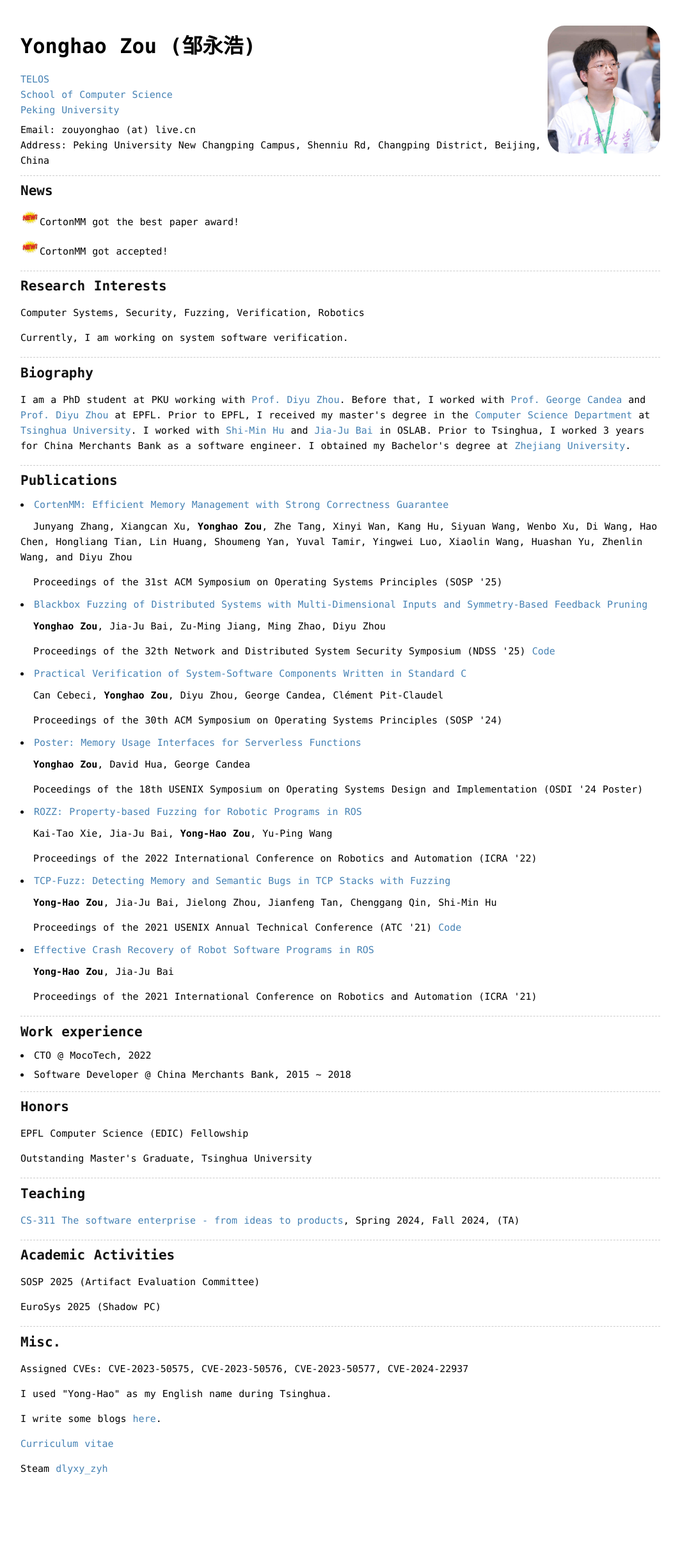
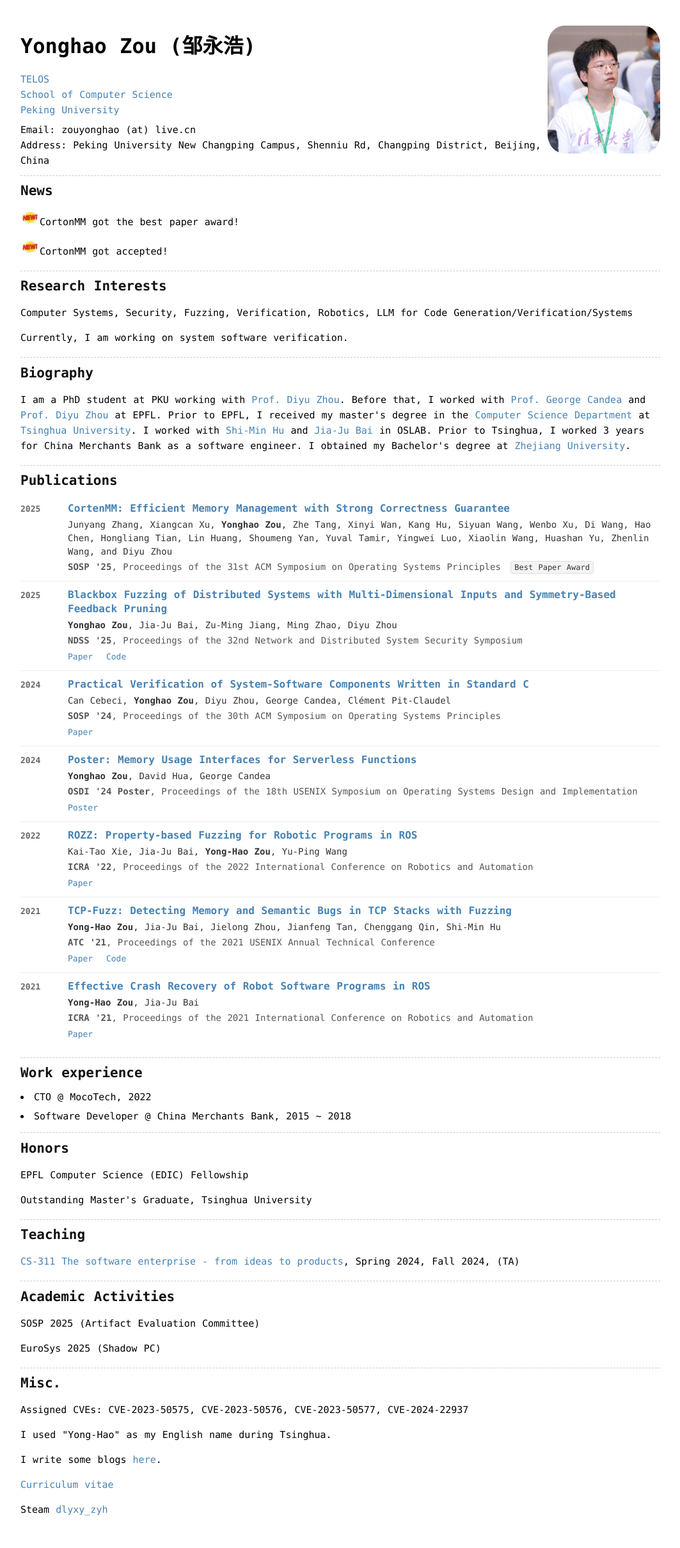
Before and after one commit to zouyonghao/zouyonghao.github.io, a Jekyll site: the page built from index.md, in a window 1280 px wide. Shown: the whole page at 64% size, without its empty margins (108-1171 px from the left). Built offline with Jekyll 4.4.1, drawn with Linux system fonts in a browser that asks for light colours; before the commit the page ends 2355 px from its top, so only the background shows below that.

Commit message:
Update home layout with new publications and enhance styling for publication list

```diff
--- a/_layouts/home.html
+++ b/_layouts/home.html
@@ -39,9 +39,11 @@
 
                     <h2 id="news">News</h2>
 
-                    <p><img src="../images/new-icon-12.png" alt="" width="30px" style="display: inline;">CortonMM got the best paper award!</p>
+                    <p><img src="../images/new-icon-12.png" alt="" width="30px" style="display: inline;">CortonMM got
+                        the best paper award!</p>
 
-                    <p><img src="../images/new-icon-12.png" alt="" width="30px" style="display: inline;">CortonMM got accepted!</p>
+                    <p><img src="../images/new-icon-12.png" alt="" width="30px" style="display: inline;">CortonMM got
+                        accepted!</p>
 
                     <!-- <p><img src="../images/new-icon-12.png" alt="" width="30px" style="display: inline;">I will continue my PhD study at PKU.</p> -->
                     <!-- <p><img src="../images/new-icon-12.png" alt="" width="30px" style="display: inline;">The DistFuzz paper got accepted.</p> -->
@@ -56,7 +58,8 @@
 
                     <h2 id="interests">Research Interests</h2>
 
-                    <p>Computer Systems, Security, Fuzzing, Verification, Robotics</p>
+                    <p>Computer Systems, Security, Fuzzing, Verification, Robotics, LLM for Code
+                        Generation/Verification/Systems</p>
 
                     <p>Currently, I am working on system software verification.</p>
 
@@ -77,47 +85,114 @@
 
                     <h2 id="publications">Publications</h2>
 
-                    <ul>
-                        <li><a href="">CortenMM: Efficient Memory Management with Strong Correctness Guarantee</a></li>
-                    </ul>
-                    <p class="author">Junyang Zhang, Xiangcan Xu, <b>Yonghao Zou</b>, Zhe Tang, Xinyi Wan, Kang Hu, Siyuan Wang, Wenbo Xu, Di Wang, Hao Chen, Hongliang Tian, Lin Huang, Shoumeng Yan, Yuval Tamir, Yingwei Luo, Xiaolin Wang, Huashan Yu, Zhenlin Wang, and Diyu Zhou</p>
-                    <p class="conference">Proceedings of the 31st ACM Symposium on Operating Systems Principles (SOSP '25)</p>
+                    <ol class="publication-list">
+                        <li class="publication-item">
+                            <div class="publication-year">2025</div>
+                            <div class="publication-body">
+                                <p class="publication-title"><a
+                                        href="https://zouyonghao.github.io/assets/paper/sosp25-cortenmm.pdf">CortenMM:
+                                        Efficient Memory Management with Strong Correctness Guarantee</a></p>
+                                <p class="publication-authors">Junyang Zhang, Xiangcan Xu, <b>Yonghao Zou</b>, Zhe Tang,
+                                    Xinyi Wan, Kang Hu, Siyuan Wang, Wenbo Xu, Di Wang, Hao Chen, Hongliang Tian, Lin
+                                    Huang, Shoumeng Yan, Yuval Tamir, Yingwei Luo, Xiaolin Wang, Huashan Yu, Zhenlin
+                                    Wang, and Diyu Zhou</p>
+                                <p class="publication-venue"><b>SOSP '25</b>, Proceedings of the 31st ACM Symposium on
+                                    Operating Systems Principles <span class="publication-note">Best Paper Award</span>
+                                </p>
+                            </div>
+                        </li>
 
-                    <ul>
-                        <li><a href="https://zouyonghao.github.io/assets/paper/ndss25-distfuzz.pdf">Blackbox Fuzzing of Distributed Systems with Multi-Dimensional Inputs and Symmetry-Based Feedback Pruning</a></li>
-                    </ul>
-                    <p class="author"><b>Yonghao Zou</b>, Jia-Ju Bai, Zu-Ming Jiang, Ming Zhao, Diyu Zhou</p>
-                    <p class="conference">Proceedings of the 32th Network and Distributed System Security Symposium (NDSS '25) <a href="https://github.com/zouyonghao/DistFuzz">Code</a></p>
+                        <li class="publication-item">
+                            <div class="publication-year">2025</div>
+                            <div class="publication-body">
+                                <p class="publication-title"><a
+                                        href="https://zouyonghao.github.io/assets/paper/ndss25-distfuzz.pdf">Blackbox
+                                        Fuzzing of Distributed Systems with Multi-Dimensional Inputs and Symmetry-Based
+                                        Feedback Pruning</a></p>
+                                <p class="publication-authors"><b>Yonghao Zou</b>, Jia-Ju Bai, Zu-Ming Jiang, Ming Zhao,
+                                    Diyu Zhou</p>
+                                <p class="publication-venue"><b>NDSS '25</b>, Proceedings of the 32nd Network and
+                                    Distributed System Security Symposium</p>
+                                <p class="publication-links"><a
+                                        href="https://zouyonghao.github.io/assets/paper/ndss25-distfuzz.pdf">Paper</a>
+                                    <a href="https://github.com/zouyonghao/DistFuzz">Code</a>
+                                </p>
+                            </div>
+                        </li>
 
-                    <ul>
-                        <li><a href="https://dslab.epfl.ch/pubs/tpot.pdf">Practical Verification of System-Software Components Written in Standard C</a></li>
-                    </ul>
-                    <p class="author">Can Cebeci, <b>Yonghao Zou</b>, Diyu Zhou, George Candea, Clément Pit-Claudel</p>
-                    <p class="conference">Proceedings of the 30th ACM Symposium on Operating Systems Principles (SOSP '24)</p>
+                        <li class="publication-item">
+                            <div class="publication-year">2024</div>
+                            <div class="publication-body">
+                                <p class="publication-title"><a href="https://dslab.epfl.ch/pubs/tpot.pdf">Practical
+                                        Verification of System-Software Components Written in Standard C</a></p>
+                                <p class="publication-authors">Can Cebeci, <b>Yonghao Zou</b>, Diyu Zhou, George Candea,
+                                    Clément Pit-Claudel</p>
+                                <p class="publication-venue"><b>SOSP '24</b>, Proceedings of the 30th ACM Symposium on
+                                    Operating Systems Principles</p>
+                                <p class="publication-links"><a href="https://dslab.epfl.ch/pubs/tpot.pdf">Paper</a></p>
+                            </div>
+                        </li>
 
-                    <ul>
-                        <li><a href="https://zouyonghao.github.io/assets/paper/osdi24posters-final.pdf">Poster: Memory Usage Interfaces for Serverless Functions</a></li>
-                    </ul>
-                    <p class="author"><b>Yonghao Zou</b>, David Hua, George Candea</p>
-                    <p class="conference">Poceedings of the 18th USENIX Symposium on Operating Systems Design and Implementation (OSDI '24 Poster)</p>
+                        <li class="publication-item">
+                            <div class="publication-year">2024</div>
+                            <div class="publication-body">
+                                <p class="publication-title"><a
+                                        href="https://zouyonghao.github.io/assets/paper/osdi24posters-final.pdf">Poster:
+                                        Memory Usage Interfaces for Serverless Functions</a></p>
+                                <p class="publication-authors"><b>Yonghao Zou</b>, David Hua, George Candea</p>
+                                <p class="publication-venue"><b>OSDI '24 Poster</b>, Proceedings of the 18th USENIX
+                                    Symposium on Operating Systems Design and Implementation</p>
+                                <p class="publication-links"><a
+                                        href="https://zouyonghao.github.io/assets/paper/osdi24posters-final.pdf">Poster</a>
+                                </p>
+                            </div>
+                        </li>
 
-                    <ul>
-                        <li><a href="https://zouyonghao.github.io/assets/paper/rozz.pdf">ROZZ: Property-based Fuzzing for Robotic Programs in ROS</a></li>
-                    </ul>
-                    <p class="author">Kai-Tao Xie, Jia-Ju Bai, <b>Yong-Hao Zou</b>, Yu-Ping Wang</p>
-                    <p class="conference">Proceedings of the 2022 International Conference on Robotics and Automation (ICRA '22)</p>
+                        <li class="publication-item">
+                            <div class="publication-year">2022</div>
+                            <div class="publication-body">
+                                <p class="publication-title"><a
+                                        href="https://zouyonghao.github.io/assets/paper/rozz.pdf">ROZZ: Property-based
+                                        Fuzzing for Robotic Programs in ROS</a></p>
+                                <p class="publication-authors">Kai-Tao Xie, Jia-Ju Bai, <b>Yong-Hao Zou</b>, Yu-Ping
+                                    Wang</p>
+                                <p class="publication-venue"><b>ICRA '22</b>, Proceedings of the 2022 International
+                                    Conference on Robotics and Automation</p>
+                                <p class="publication-links"><a
+                                        href="https://zouyonghao.github.io/assets/paper/rozz.pdf">Paper</a></p>
+                            </div>
+                        </li>
 
-                    <ul>
-                        <li><a href="https://www.usenix.org/conference/atc21/presentation/zou">TCP-Fuzz: Detecting Memory and Semantic Bugs in TCP Stacks with Fuzzing</a></li>
-                    </ul>
-                    <p class="author"><b>Yong-Hao Zou</b>, Jia-Ju Bai, Jielong Zhou, Jianfeng Tan, Chenggang Qin, Shi-Min Hu</p>
-                    <p class="conference">Proceedings of the 2021 USENIX Annual Technical Conference (ATC '21) <a href="https://github.com/zouyonghao/TCP-Fuzz">Code</a></p>
+                        <li class="publication-item">
+                            <div class="publication-year">2021</div>
+                            <div class="publication-body">
+                                <p class="publication-title"><a
+                                        href="https://www.usenix.org/conference/atc21/presentation/zou">TCP-Fuzz:
+                                        Detecting Memory and Semantic Bugs in TCP Stacks with Fuzzing</a></p>
+                                <p class="publication-authors"><b>Yong-Hao Zou</b>, Jia-Ju Bai, Jielong Zhou, Jianfeng
+                                    Tan, Chenggang Qin, Shi-Min Hu</p>
+                                <p class="publication-venue"><b>ATC '21</b>, Proceedings of the 2021 USENIX Annual
+                                    Technical Conference</p>
+                                <p class="publication-links"><a
+                                        href="https://www.usenix.org/conference/atc21/presentation/zou">Paper</a> <a
+                                        href="https://github.com/zouyonghao/TCP-Fuzz">Code</a></p>
+                            </div>
+                        </li>
 
-                    <ul>
-                        <li><a href="https://zouyonghao.github.io/assets/paper/rory.pdf">Effective Crash Recovery of Robot Software Programs in ROS</a></li>
-                    </ul>
-                    <p class="author"><b>Yong-Hao Zou</b>, Jia-Ju Bai</p>
-                    <p class="conference">Proceedings of the 2021 International Conference on Robotics and Automation (ICRA '21)</p>
+                        <li class="publication-item">
+                            <div class="publication-year">2021</div>
+                            <div class="publication-body">
+                                <p class="publication-title"><a
+                                        href="https://zouyonghao.github.io/assets/paper/rory.pdf">Effective Crash
+                                        Recovery of Robot Software Programs in ROS</a></p>
+                                <p class="publication-authors"><b>Yong-Hao Zou</b>, Jia-Ju Bai</p>
+                                <p class="publication-venue"><b>ICRA '21</b>, Proceedings of the 2021 International
+                                    Conference on Robotics and Automation</p>
+                                <p class="publication-links"><a
+                                        href="https://zouyonghao.github.io/assets/paper/rory.pdf">Paper</a></p>
+                            </div>
+                        </li>
+                    </ol>
 
                     <hr>
 
@@ -140,7 +215,8 @@
 
                     <h2 id="honors">Teaching</h2>
 
-                    <p><a href="https://swent.epfl.ch/">CS-311 The software enterprise - from ideas to products</a>, Spring 2024, Fall 2024, (TA)</p>
+                    <p><a href="https://swent.epfl.ch/">CS-311 The software enterprise - from ideas to products</a>,
+                        Spring 2024, Fall 2024, (TA)</p>
 
                     <hr>
 
--- a/assets/css/style.css
+++ b/assets/css/style.css
@@ -208,10 +208,96 @@ iframe {
 	background-color: #3a87ad;
 }
 
-.author {
+.publication-list {
+	list-style: none;
+	margin: .4em 0 1em;
+}
+
+.publication-item {
+	display: grid;
+	grid-template-columns: 58px 1fr;
+	column-gap: 16px;
+	padding: .7em 0;
+	border-bottom: 1px solid #eeeeee;
+}
+
+.publication-item:last-child {
+	border-bottom: none;
+}
+
+.publication-year {
+	color: #666666;
+	font-size: 13px;
+	font-weight: 700;
+	line-height: 20px;
+	padding-top: 2px;
+}
+
+.publication-body p {
+	padding: 0;
+}
+
+.publication-title {
+	font-size: 16px;
+	font-weight: 700;
+	line-height: 22px;
+}
+
+.publication-authors {
+	color: #333333;
+	font-size: 14px;
+	line-height: 21px;
+	margin-top: 4px;
+}
+
+.publication-venue {
+	color: #555555;
+	font-size: 14px;
+	line-height: 21px;
+	margin-top: 3px;
+}
+
+.publication-links {
+	font-size: 13px;
+	line-height: 20px;
+	margin-top: 5px;
+}
+
+.publication-links a {
+	display: inline-block;
+	margin-right: 12px;
+}
+
+.publication-note {
+	background-color: #f4f4f4;
+	border: 1px solid #dddddd;
+	border-radius: 3px;
+	color: #333333;
+	display: inline-block;
+	font-size: 12px;
+	line-height: 18px;
+	margin-left: 6px;
+	padding: 0 5px;
+}
+
+.author,
+.conference {
 	text-indent: 20px;
 }
 
-.conference {
-	text-indent: 20px;
+@media (max-width: 760px) {
+	#container {
+		width: auto;
+		margin: 1em auto;
+		padding: 0 1em;
+	}
+
+	.publication-item {
+		grid-template-columns: 1fr;
+		row-gap: 2px;
+	}
+
+	.publication-year {
+		padding-top: 0;
+	}
 }
```
Also changed, not shown: other parts of _layouts/home.html (+9 -4 lines), 1 other file.
